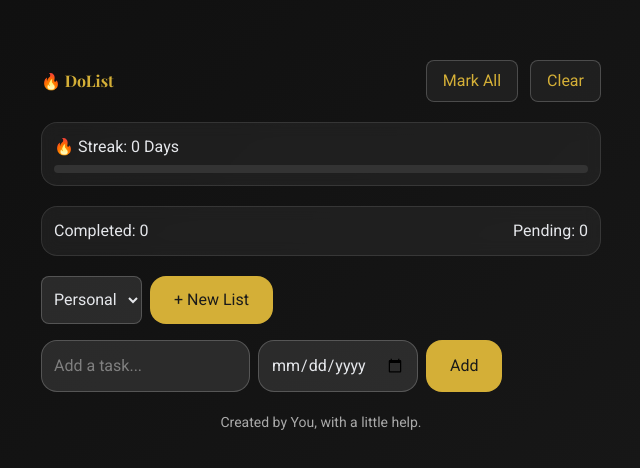
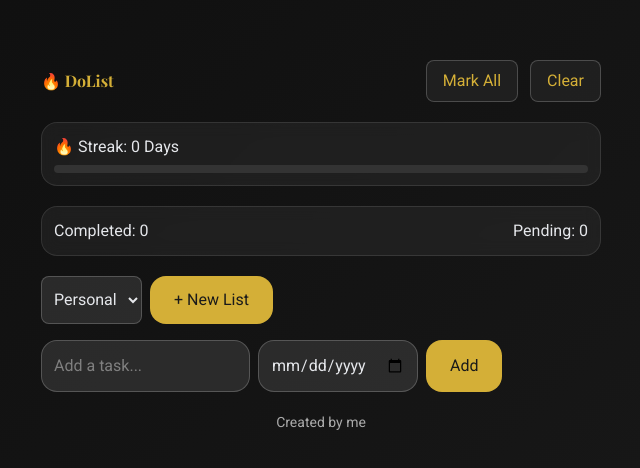
Before and after one commit to Navaneeth223/dolist_eg_0.3, a plain HTML site: page index.html in a window 1280 px wide. Shown: the part 154-622 px from the top of the page, without its empty margins (319-959 px from the left). Drawn offline with nearby package versions, Linux system fonts and the light colour scheme.

Commit message:
Update index.html

```diff
--- a/index.html
+++ b/index.html
@@ -239,7 +239,7 @@
     </form>
     <div id="task-list"></div>
     <div id="notification"></div>
-    <footer>Created by You, with a little help.</footer>
+    <footer>Created by me</footer>
   </div>
   <script>
     // Data structure
```
